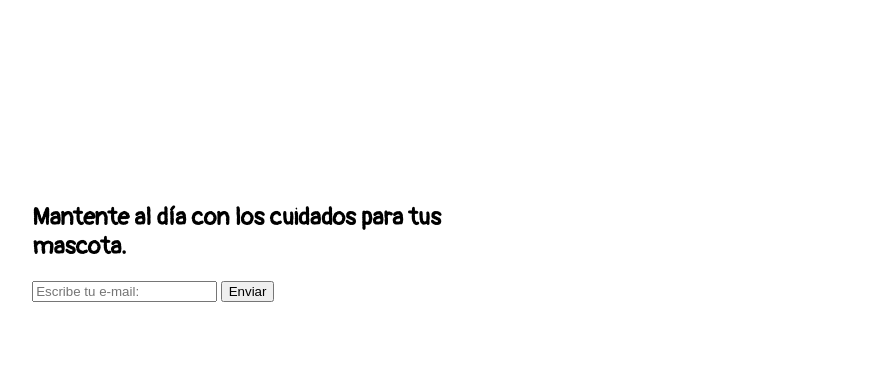
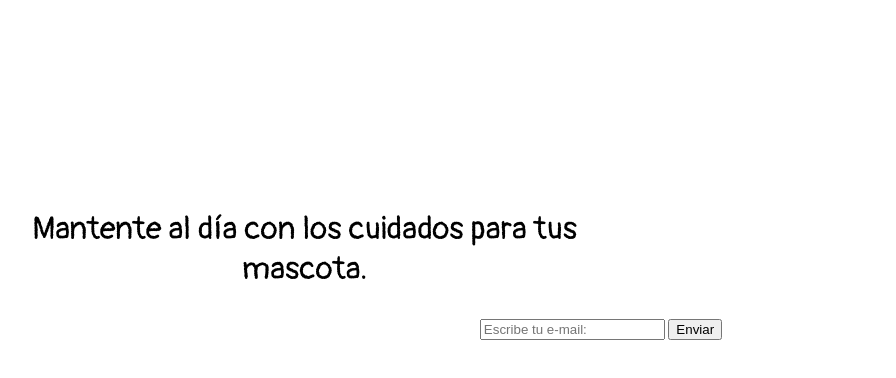
Before and after one commit to PetPalORG/LandingPage, a plain HTML site: page index.html in a window 1280 px wide. Shown: the part 4018-4396 px from the top of the page, without its empty margins (39-935 px from the left). Drawn offline with Linux system fonts and the light colour scheme.

Commit message:
feat: update

```diff
--- a/css/index.css
+++ b/css/index.css
@@ -642,3 +642,18 @@ body {
 
 
 }
+
+/* Footer */
+
+.footer{
+    background-color: #ffffff;
+    text-align: center;
+    align-content: center;
+    align-items: center;
+}
+
+.footer__title{
+    font-weight: 300;
+    font-size: 2rem;
+    margin-bottom: 30px;
+}
```
